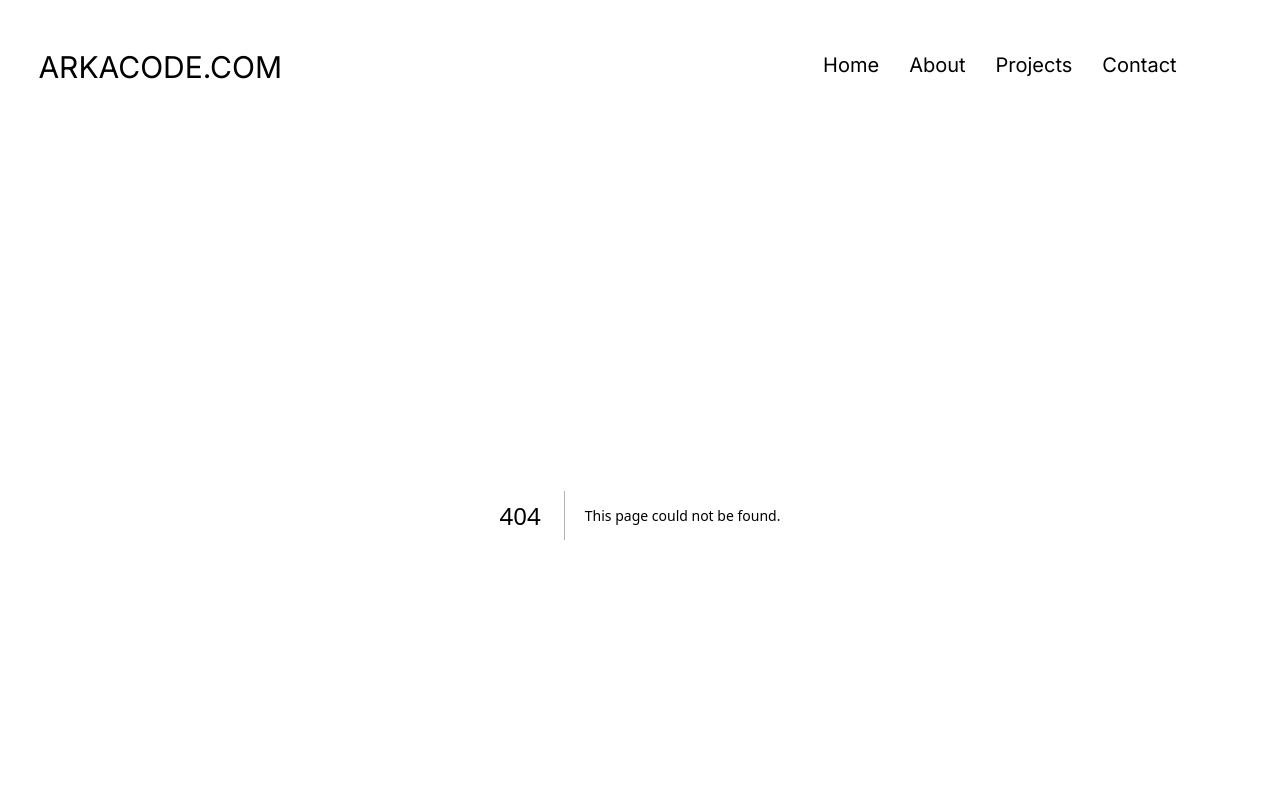
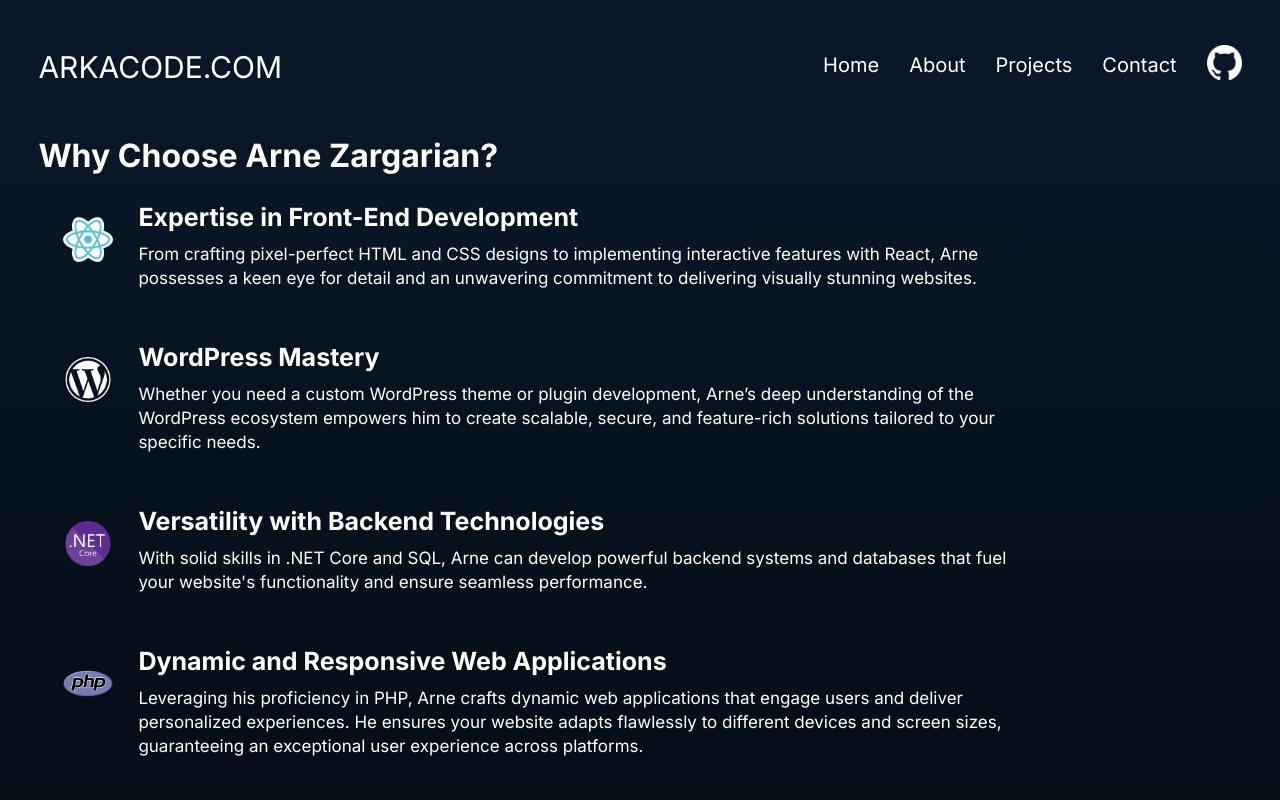
Before and after one commit to ArneZarg/arkacode-portfolio, a Next.js app: page /about in a window 1280 px wide. Before the commit this address had no page. Shown: the top 800 px of the page. Built offline with nearby package versions, Linux system fonts and the light colour scheme.

Commit message:
footer of about page

```diff
--- /dev/null
+++ b/src/app/about/about.module.css
@@ -0,0 +1,48 @@
+.container{
+    margin:0 auto;
+    padding:0 3%;
+    max-width:1300px;
+}
+.skill{
+    display:flex;
+    flex-direction:column;
+}
+.logo{
+    width:100px;
+    margin:20px auto 10px;
+}
+.skill img{
+    max-width:100%;
+    height:auto;
+}
+.skill h3{
+    font-size: 25px;
+    text-align: center;
+    margin: 5px 0;
+}
+.footer{
+    margin-bottom:60px;
+}
+@media(min-width:900px){
+    .skill{
+        flex-direction:row;
+        justify-content: space-between;
+        margin-bottom:30px;
+    }
+    .skill h3{
+        text-align: left;
+
+    }
+    .skill .text{
+        width:calc(100% - 100px);
+    }
+    .logo{
+        width:50px;
+    }
+    .skill p{
+        margin-top:10px;
+        font-size:17px;
+        line-height:24px;
+        width:80%;
+    }
+}
--- /dev/null
+++ b/src/app/about/page.tsx
@@ -0,0 +1,52 @@
+"use client"
+
+import Image from "next/image";
+import styles from "./about.module.css"
+import Skill from "@/components/about/skill";
+import { useState,useEffect } from "react";
+
+
+const getData = async () => {
+    try {
+      const response = await fetch('/api/about');
+      const data = await response.json();
+      console.log('Data: ', data);
+      return data;
+    } catch (error) {
+      console.error('Error fetching data: ', error);
+      throw error;
+    }
+  };
+
+export default function About(){
+
+    const [skills, setSkills] = useState<any>([]);
+
+    useEffect(() => {
+        getData()
+        .then((data) => setSkills(data))
+        .catch((error) => {
+            console.log(error);
+        });
+    }, []);
+
+    return(
+        <main>
+            <div className={styles.container}>
+                <h1>Why Choose Arne Zargarian?</h1>
+                <div className={styles.skills}>
+                    {
+                        skills.map((s:any) => {
+                            return <Skill skillData={s}/>
+                        })
+                    }
+                </div>
+                <a href="Arne Zargarian - Full Stack Developer.docx.pdf" target="_blank">Download my resume here!</a>
+                <div className={styles.footer}>
+                    <h2>Ready to bring your digital vision to life?</h2>
+                    <p>Reach out to Arne today to discuss your web development needs. With his proven expertise and commitment to excellence, John will work closely with you to turn your ideas into reality. Let's create something remarkable together!</p>
+                </div>
+            </div>
+        </main>
+    )
+}
--- a/src/app/globals.css
+++ b/src/app/globals.css
@@ -6,7 +6,9 @@ body {
   overflow-x: hidden;
   min-height: 100vh;
 }
-
+*{
+  box-sizing: border-box;
+}
 body {
   margin:0;
   background: rgb(9,24,41);
--- a/src/app/projects/page.tsx
+++ b/src/app/projects/page.tsx
@@ -39,6 +39,9 @@ const Projects = () => {
                         return <Project projectData={p}/>
                     })}
                 </div>
+                <div className={styles.footer}>
+                    <a href="Arne Zargarian - Full Stack Developer.docx.pdf" target="_blank">Download my resume here!</a>
+                </div>
             </div>
         </main>)
 }
--- a/src/app/projects/projects.module.css
+++ b/src/app/projects/projects.module.css
@@ -2,6 +2,9 @@
     margin:0 auto;
     padding:0 3%;
     max-width:1300px;
+}
+.footer{
+    margin-bottom:60px;
 }
 @media(min-width:900px){
     .projects{
--- /dev/null
+++ b/src/components/about/skill.tsx
@@ -0,0 +1,22 @@
+import Image from "next/image";
+import styles from "../../app/about/about.module.css";
+
+export default function Skill(props:any){
+    const {skillData} = props;
+    return(
+        <div className={styles.skill}>
+            <div className={styles.logo}>
+                <Image
+                    src={skillData.imgUrl}
+                    width={570}
+                    height={515}
+                    alt={skillData.title}
+                />
+            </div>
+            <div className={styles.text}>
+                <h3>{skillData.title}</h3>
+                <p>{skillData.description}</p>
+            </div>
+        </div>
+    )
+}
--- a/src/components/navbar/navbar.tsx
+++ b/src/components/navbar/navbar.tsx
@@ -19,7 +19,7 @@ const Navbar = () => {
                             <Link href="/">Home</Link>
                         </li>
                         <li>
-                            <Link href="/">About</Link>
+                            <Link href="/about">About</Link>
                         </li>
                         <li>
                             <Link href="/projects">Projects</Link>
@@ -50,7 +50,7 @@ const Navbar = () => {
                             <Link onClick={() => setActiveMobile(false)} href="/">Home</Link>
                         </li>
                         <li>
-                            <Link onClick={() => setActiveMobile(false)} href="/">About</Link>
+                            <Link onClick={() => setActiveMobile(false)} href="/about">About</Link>
                         </li>
                         <li>
                             <Link onClick={() => setActiveMobile(false)} href="/projects">Projects</Link>
```
Also changed, not shown: 1 other file (tests, documents, lock files or other folders).
